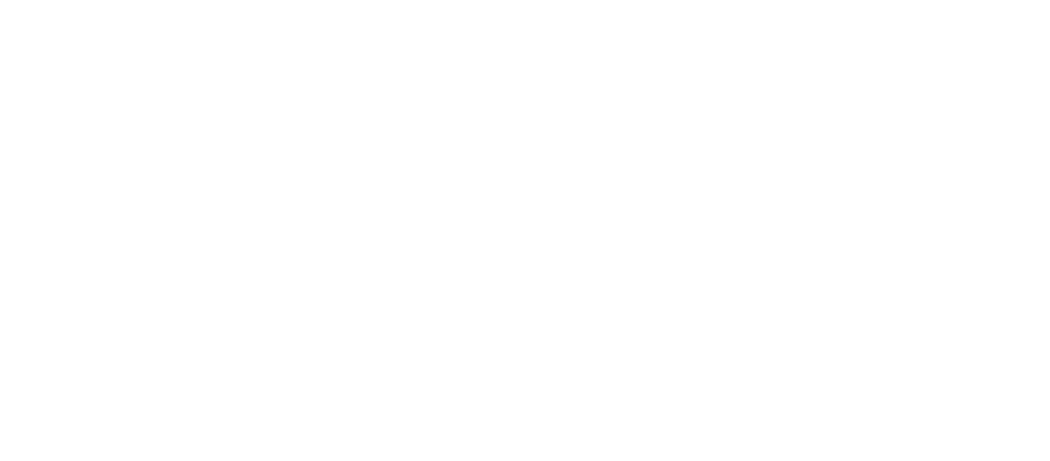
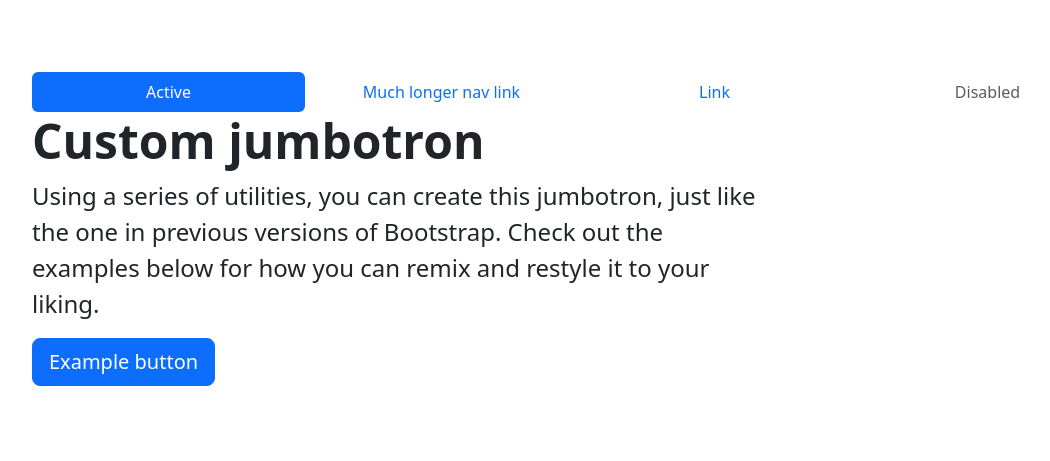
Before and after one commit to digital-futures-academy-se-2404-a/bobs-bagels-ecommerce-pair-programming-harry-heil, a plain HTML site: page index.html in a window 1280 px wide. Shown: the whole page, without its empty margins (62-1112 px from the left). Drawn offline with nearby package versions, Linux system fonts and the light colour scheme.

Commit message:
initial jumbotron

```diff
--- a/index.html
+++ b/index.html
@@ -9,6 +9,19 @@
   <script src="https://cdn.jsdelivr.net/npm/bootstrap@5.3.3/dist/js/bootstrap.bundle.min.js" integrity="sha384-YvpcrYf0tY3lHB60NNkmXc5s9fDVZLESaAA55NDzOxhy9GkcIdslK1eN7N6jIeHz" crossorigin="anonymous" defer></script>
 </head>
 <body>
-
-</body>
+  <div class="container py-4">
+    <div class="container-fluid py-5">
+      <nav class="nav nav-pills nav-justified">
+        <a class="nav-link active" aria-current="page" href="#">Active</a>
+        <a class="nav-link" href="#">Much longer nav link</a>
+        <a class="nav-link" href="#">Link</a>
+        <a class="nav-link disabled" aria-disabled="true">Disabled</a>
+      </nav>
+      <h1 class="display-5 fw-bold">Custom jumbotron</h1>
+      <p class="col-md-8 fs-4">Using a series of utilities, you can create this jumbotron, just like the one in previous
+        versions of Bootstrap. Check out the examples below for how you can remix and restyle it to your liking.</p>
+      <button class="btn btn-primary btn-lg" type="button">Example button</button>
+    </div>
+  </div>
+  </body>
 </html>
```
